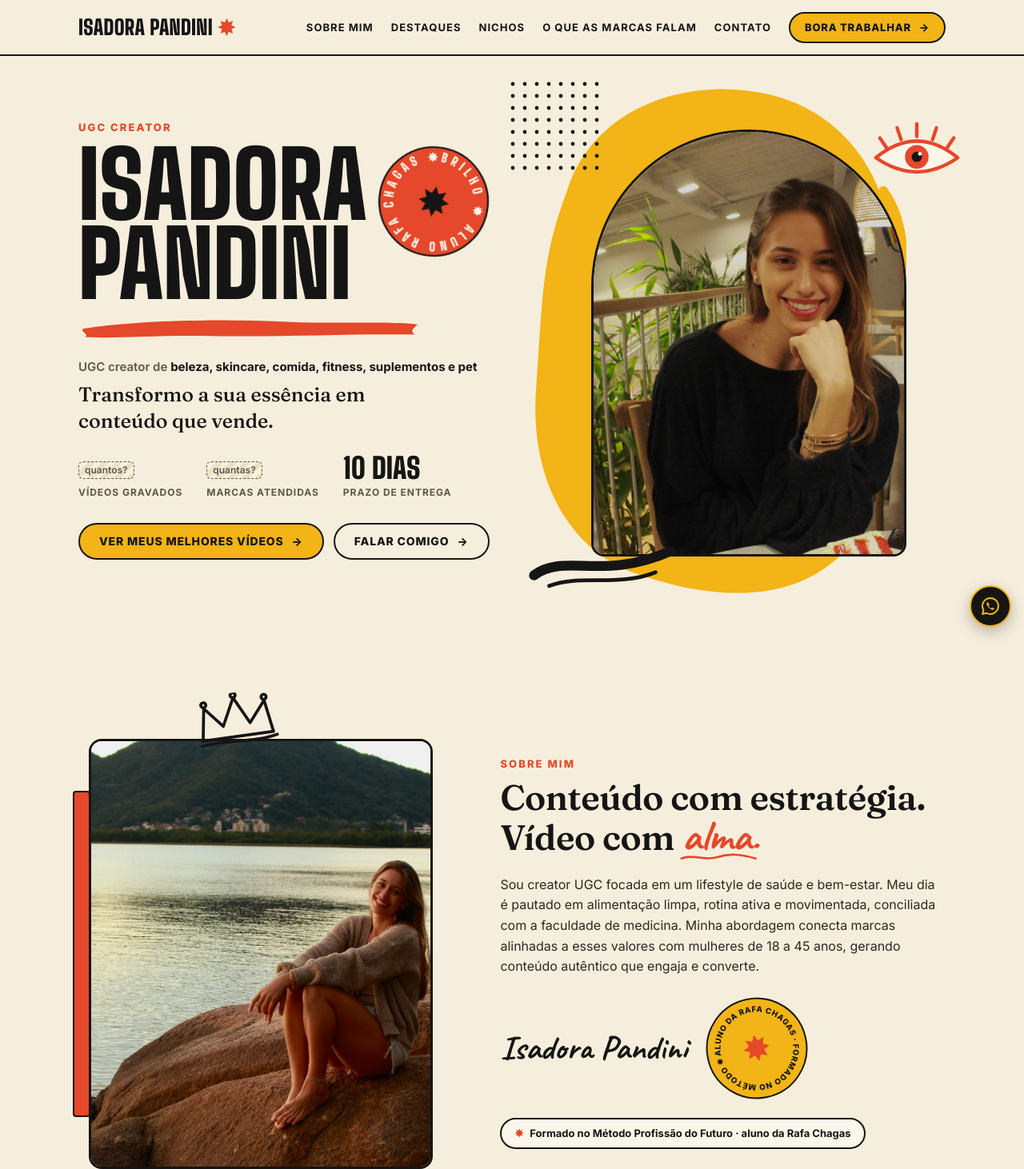
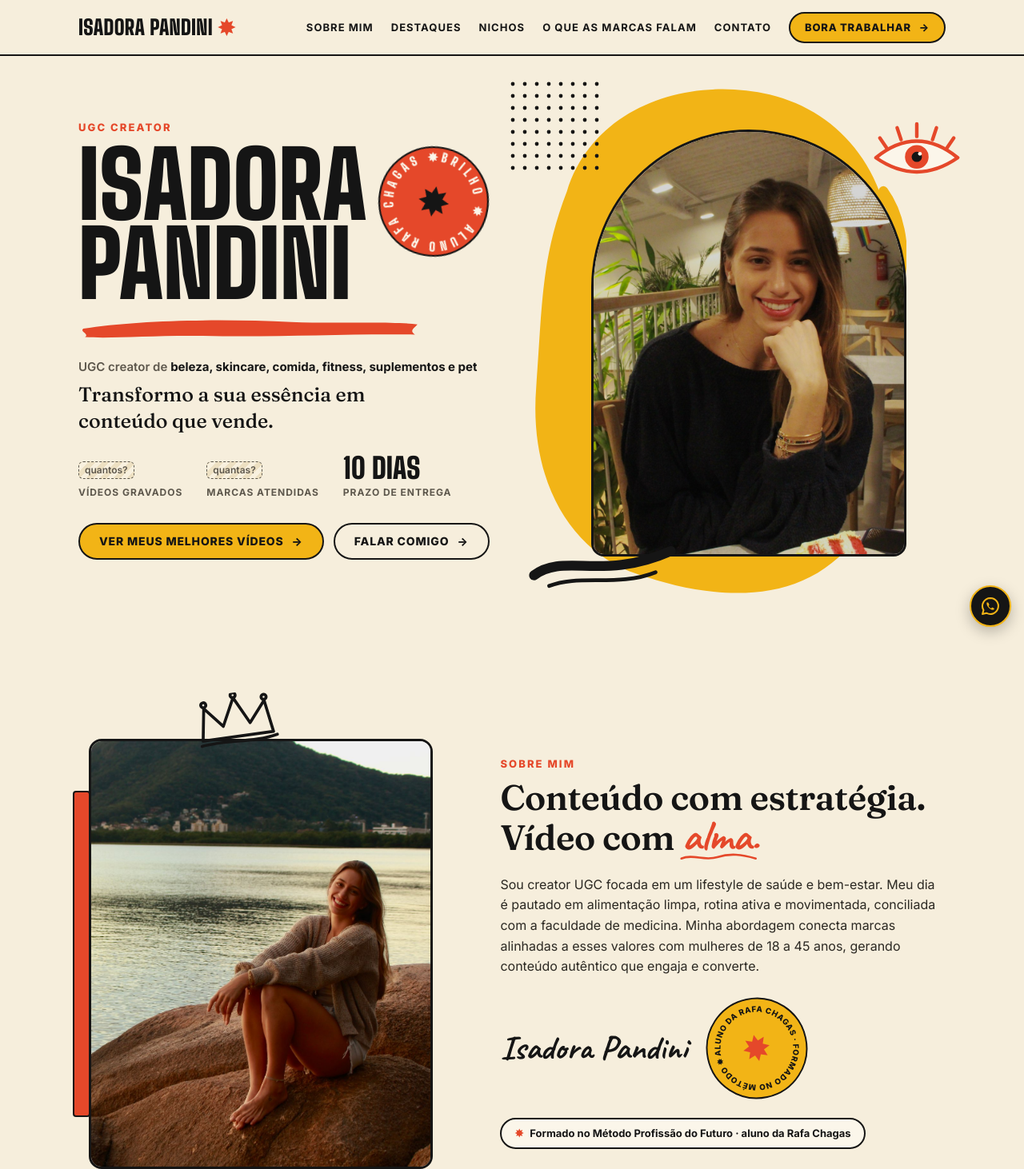
Before and after one commit to isapandini/ugc, a plain HTML site: page index.html in a window 1280 px wide. Shown: the top 1462 px of the page at 80% size. Drawn offline with Linux system fonts and the light colour scheme.

Commit message:
Update index.html

```diff
--- a/index.html
+++ b/index.html
@@ -97,7 +97,7 @@ section{scroll-margin-top:72px}
 .blob{position:absolute;left:-9%;top:-7%;width:118%;height:114%;fill:var(--am)}
 .pontos{position:absolute;left:-12%;top:-4%;width:120px;height:120px}
 .capa-foto .foto{position:absolute;inset:6% 9% 5% 9%;border:3px solid var(--pt);border-radius:220px 220px 18px 18px}
-.olho{position:absolute;right:-6%;top:4%;width:118px;z-index:2}
+.capa-foto .foto img{object-position:58% 30%} .olho{position:absolute;right:-6%;top:4%;width:118px;z-index:2}
 .risco-pt{position:absolute;left:-8%;bottom:-2%;width:190px;z-index:2;fill:none;stroke:var(--pt);stroke-linecap:round}
 
 /* ---------- 2. sobre ---------- */
@@ -105,7 +105,7 @@ section{scroll-margin-top:72px}
 .sobre-grid{display:grid;grid-template-columns:.9fr 1.1fr;gap:72px;align-items:center}
 .sobre-foto{position:relative;width:100%;max-width:430px;aspect-ratio:4/5;justify-self:center}
 .sobre-foto .foto{position:absolute;inset:0;border:3px solid var(--pt);border-radius:16px}
-.faixa-lat{position:absolute;left:-20px;top:12%;bottom:12%;width:22px;background:var(--vm);border:2px solid var(--pt);border-radius:4px}
+.sobre-foto .foto img{object-position:64% 50%} .faixa-lat{position:absolute;left:-20px;top:12%;bottom:12%;width:22px;background:var(--vm);border:2px solid var(--pt);border-radius:4px}
 .coroa{position:absolute;top:-58px;left:30%;width:110px;fill:none;stroke:var(--pt);stroke-width:3.5;stroke-linecap:round;stroke-linejoin:round;transform:rotate(-8deg);z-index:2}
 .texto-sobre{margin-top:22px;font-size:16px;color:#2B2822;max-width:58ch}
 .texto-sobre p+p{margin-top:12px}
```
